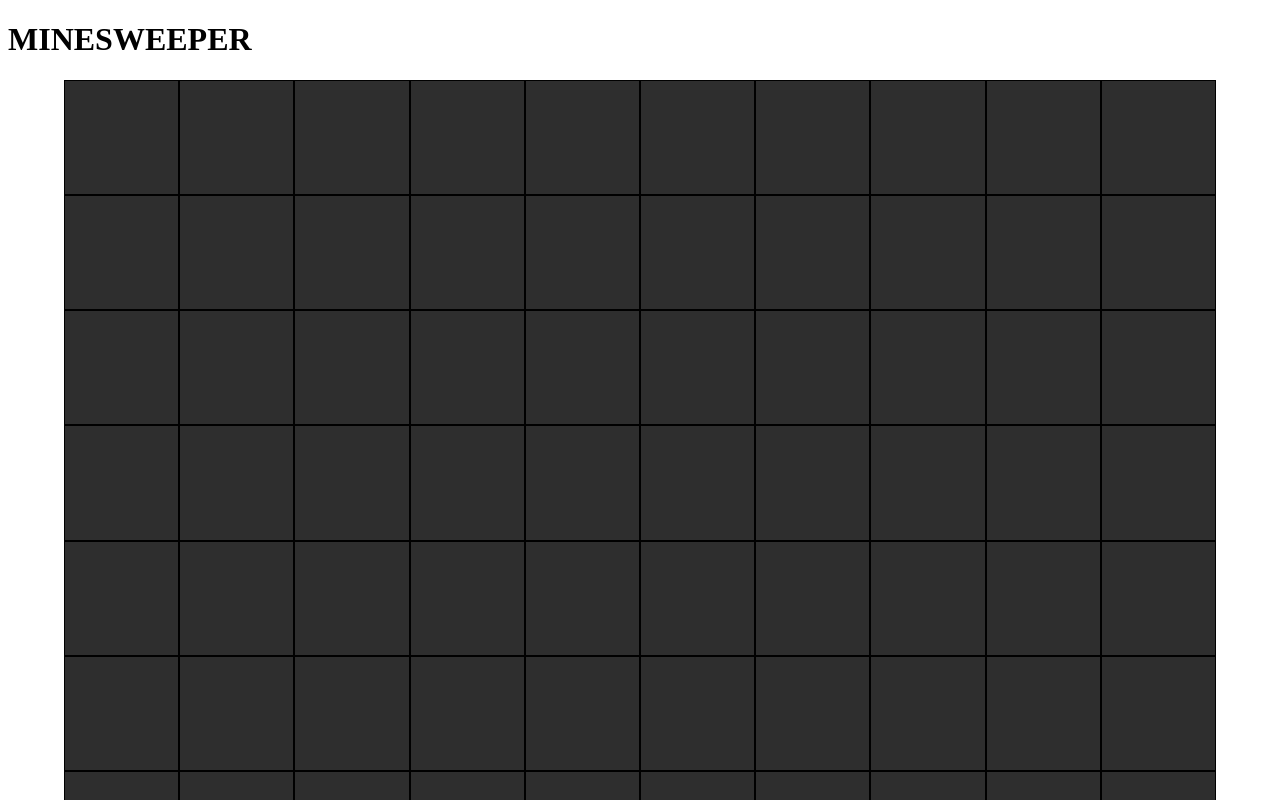
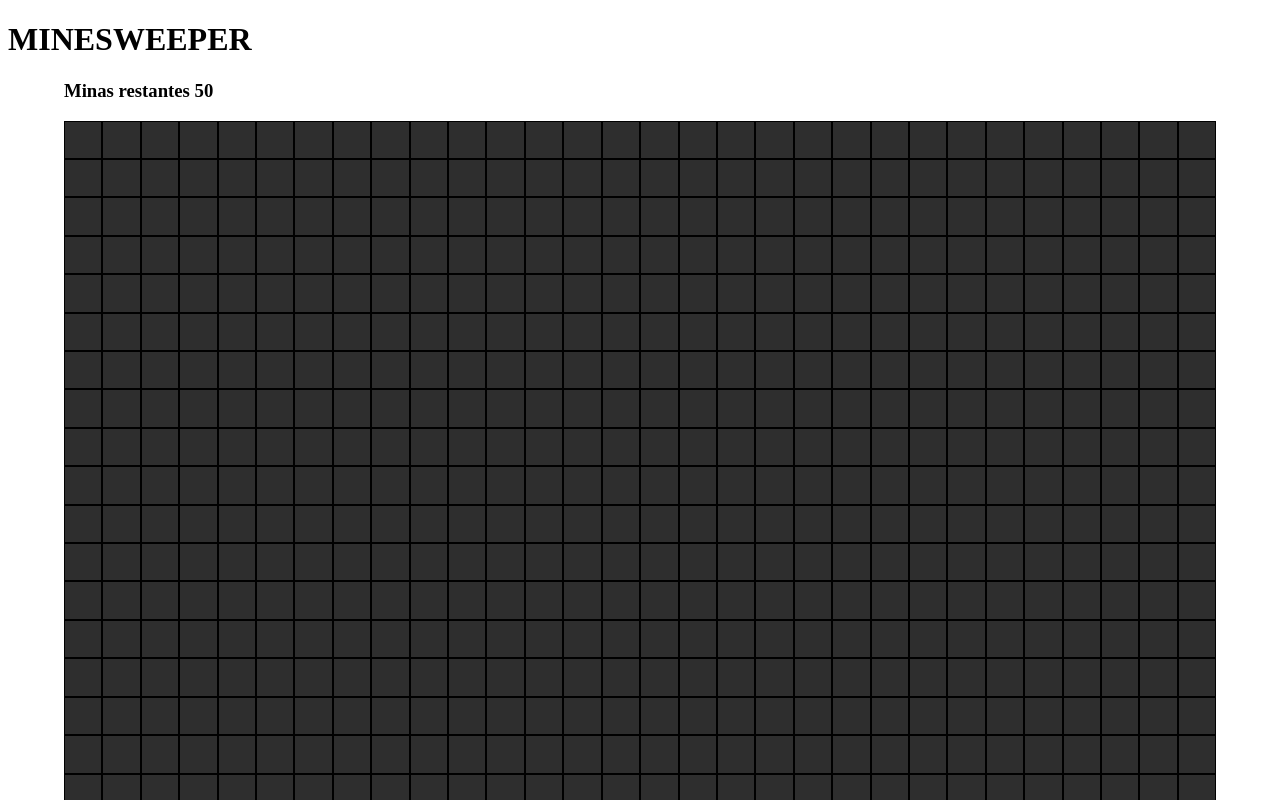
Before and after one commit to Cito2310/react-ts-minesweeper, a React (Vite) app: page / in a window 1280 px wide. Shown: the top 800 px of the page. Built offline with nearby package versions, Linux system fonts and the light colour scheme.

Commit message:
Added marked cell - Added clear around cell - Added counter bomb remaining

```diff
--- a/package.json
+++ b/package.json
@@ -1,7 +1,7 @@
 {
   "name": "react-ts-minesweeper",
   "private": true,
-  "version": "0.0.0",
+  "version": "0.4.0",
   "type": "module",
   "scripts": {
     "dev": "vite",
--- a/src/App.tsx
+++ b/src/App.tsx
@@ -13,9 +13,9 @@ function App() {
       <h1>MINESWEEPER</h1>
 
       <GameMinesweeper
-        width={10}
-        height={10}
-        mines={5}
+        width={30}
+        height={20}
+        mines={50}
         onStatusLost={onStatusLost}
         onStatusWin={onStatusWin}
       />
--- a/src/components/GameMinesweeper.tsx
+++ b/src/components/GameMinesweeper.tsx
@@ -18,33 +18,58 @@ interface props {
 
 export const GameMinesweeper = ({width, height, mines, onStatusLost, onStatusWin}: props) => {
     const [update, setUpdate] = useState(0)
+    const [remainingMines, setRemainingMines] = useState(mines)
     const [gridMinesweeper, setGridMinesweeper] = useState<rowGrid[]>([[]])
     useEffect(() => { setGridMinesweeper(createGridMinesweeper(height, width, mines)) }, [])
 
-    const onClickCell = (event: any, row: number, column: number) => {
-        if (false) {
+    const onClickLeftCell = (event: any, row: number, column: number) => {
+        const cellClicked = gridMinesweeper[row][column]
 
-        } else if (gridMinesweeper[row][column].type === "cell-empty") {
-            cleanCurrentCell(gridMinesweeper, row, column)
-            cleanBagEmptyCells(gridMinesweeper, row, column, width-1, height-1)
-            cleanAroundCell(gridMinesweeper, row, column, width-1, height-1)
-            setUpdate(update + 1)
+            if (cellClicked.type === "cell-number" && cellClicked.status === "reveal") { // Click Left in reveal cell number
+                const cellAround = detectCellAround(gridMinesweeper, row, column, width-1, height-1);
+                const cellMarked = cellAround.filter(cell => cell.status === "marked")
+                if (cellMarked.length >= cellClicked.number) {
+                    const cellHidden = cellAround
+                        .filter(cell => cell.status === "hidden")
+                        .filter(cell => {cleanCurrentCell(gridMinesweeper, cell.coord[0], cell.coord[1]); return true})
 
-        } else if (gridMinesweeper[row][column].type === "cell-bomb") {
-            cleanCurrentCell(gridMinesweeper, row, column)
-            console.log(detectCellAround(gridMinesweeper, row, column, width-1, height-1))
-            setUpdate(update + 1)
+                    cellHidden.forEach(cell => {if (cell.type === "cell-empty") {cleanBagEmptyCells(gridMinesweeper, cell.coord[0], cell.coord[1], width-1, height-1)}})
+                    cellHidden.forEach(cell => {if (cell.type === "cell-bomb") {onStatusLost()}})
+                }
 
-        } else if (gridMinesweeper[row][column].type === "cell-number") {
-            cleanCurrentCell(gridMinesweeper, row, column)
-            console.log(detectCellAround(gridMinesweeper, row, column, width-1, height-1))
-            setUpdate(update + 1)
-        }
+            } else if (cellClicked.type === "cell-empty" && cellClicked.status === "hidden") { // Click Left in hidden cell empty
+                cleanBagEmptyCells(gridMinesweeper, row, column, width-1, height-1)
+
+            } else if (cellClicked.type === "cell-bomb" && cellClicked.status === "hidden") { // Click Left in hidden cell bomb
+                cleanCurrentCell(gridMinesweeper, row, column)
+                onStatusLost()
+
+            } else if (cellClicked.type === "cell-number" && cellClicked.status === "hidden") { // Click Left in hidden cell number
+                cleanCurrentCell(gridMinesweeper, row, column)
+            }
+
+        setUpdate(update + 1)
+    }
+
+    const onClickRightCell = (event: any, row: number, column: number) => {
+        const cellClicked = gridMinesweeper[row][column]
+
+            if (cellClicked.status === "hidden") { // Click Right in hidden cell
+                setRemainingMines(remainingMines - 1)
+                cellClicked.status = "marked"
+
+            } else if (cellClicked.status === "marked") { // Click Right in marked cell
+                setRemainingMines(remainingMines + 1)
+                cellClicked.status = "hidden"
+            }
+
+        setUpdate(update + 1)
     }
 
 
     return (
         <div className='grid-minesweeper'>
+            <h3>Minas restantes {remainingMines}</h3>
             {
                 gridMinesweeper.map((row, rowIndex) => <div key={"row"+rowIndex} className='row-cell'>
                 {row.map(({number, status, type}, columnIndex) =>
@@ -54,8 +79,14 @@ export const GameMinesweeper = ({width, height, mines, onStatusLost, onStatusWin
                         {type === "cell-empty" ? <div className='text-cell'></div> : undefined}
 
                         {status === "hidden" ? <div className='hidden-cell' /> : undefined}
+                        {status === "marked" ? <div className='marked-cell' /> : undefined}
 
-                        <div className='hitbox-cell' onClick={(event)=>{onClickCell(event, rowIndex, columnIndex)}}></div>
+                        <div
+                            className='hitbox-cell'
+                            onContextMenu={(event)=>{event.preventDefault()}}
+                            onClick={(event)=>{onClickLeftCell(event, rowIndex, columnIndex)}}
+                            onAuxClick={(event)=>{onClickRightCell(event, rowIndex, columnIndex)}}
+                        ></div>
                     </div>
                 )}
                 </div>)
--- a/src/helpers/cleanBagEmptyCells.ts
+++ b/src/helpers/cleanBagEmptyCells.ts
@@ -1,6 +1,7 @@
-import { rowGrid, Cell } from './createGridMinesweeper';
+import { rowGrid } from './createGridMinesweeper';
 import { detectCellAround } from './detectCellAround';
 import { cleanAroundCell } from './cleanAroundCell';
+
 export const cleanBagEmptyCells = (
     grid: rowGrid[],
     row: number,
@@ -18,7 +19,6 @@ export const cleanBagEmptyCells = (
             newQueueCellEmpty.forEach(({coord, type}) => {
                 detectCellAround(grid, coord[0], coord[1], limitX, limitY).map(
                     cell => { if(cell.status === "hidden" && cell.type === "cell-empty") {
-                        console.log("Se activo este")
                         queueCellEmpty.push(cell)
                     }}
                 )
--- a/src/styles/game-minesweeper.scss
+++ b/src/styles/game-minesweeper.scss
@@ -28,6 +28,14 @@
     height: 100%;
     transition: 0.2s;
 }
+.marked-cell {
+    position: absolute;
+    top: 0;
+    background-color: rgb(27, 39, 211);
+    width: 100%;
+    height: 100%;
+    transition: 0.2s;
+}
 .hitbox-cell {
     position: absolute;
     top: 0;
```
